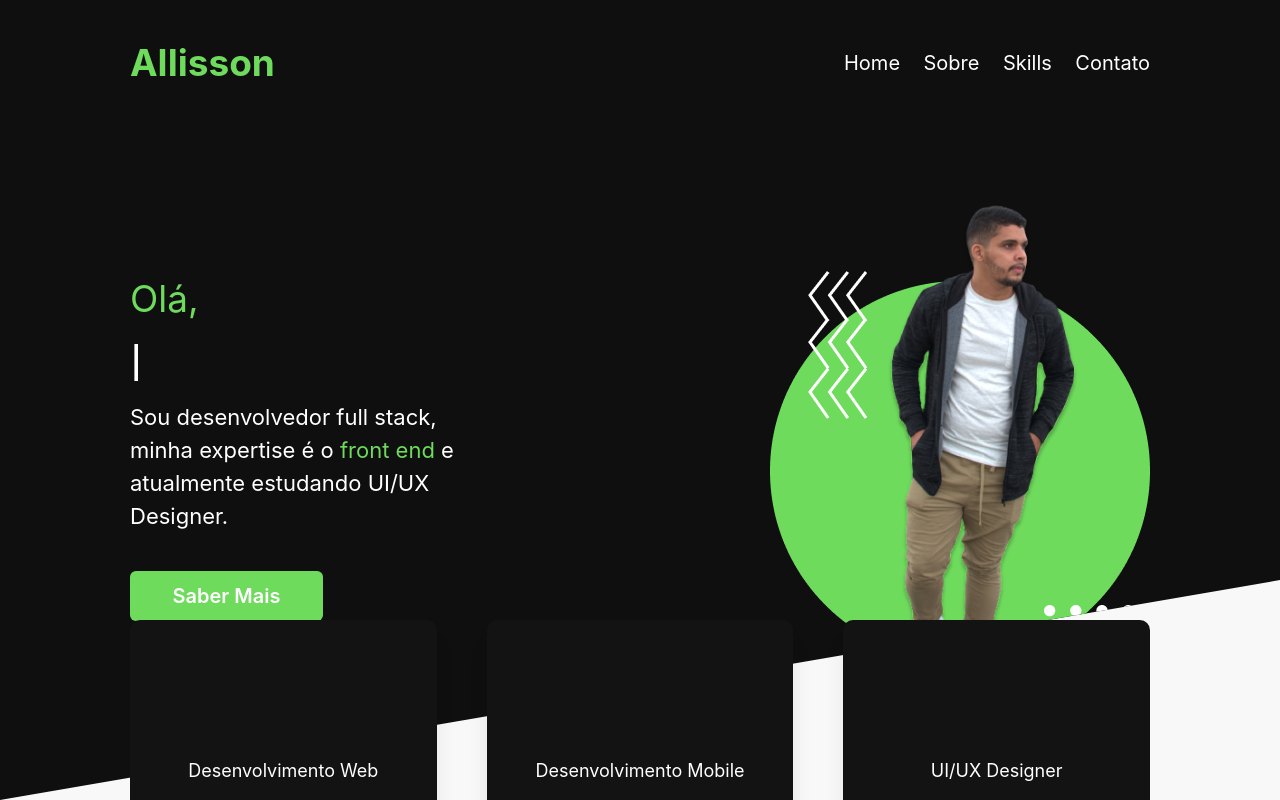
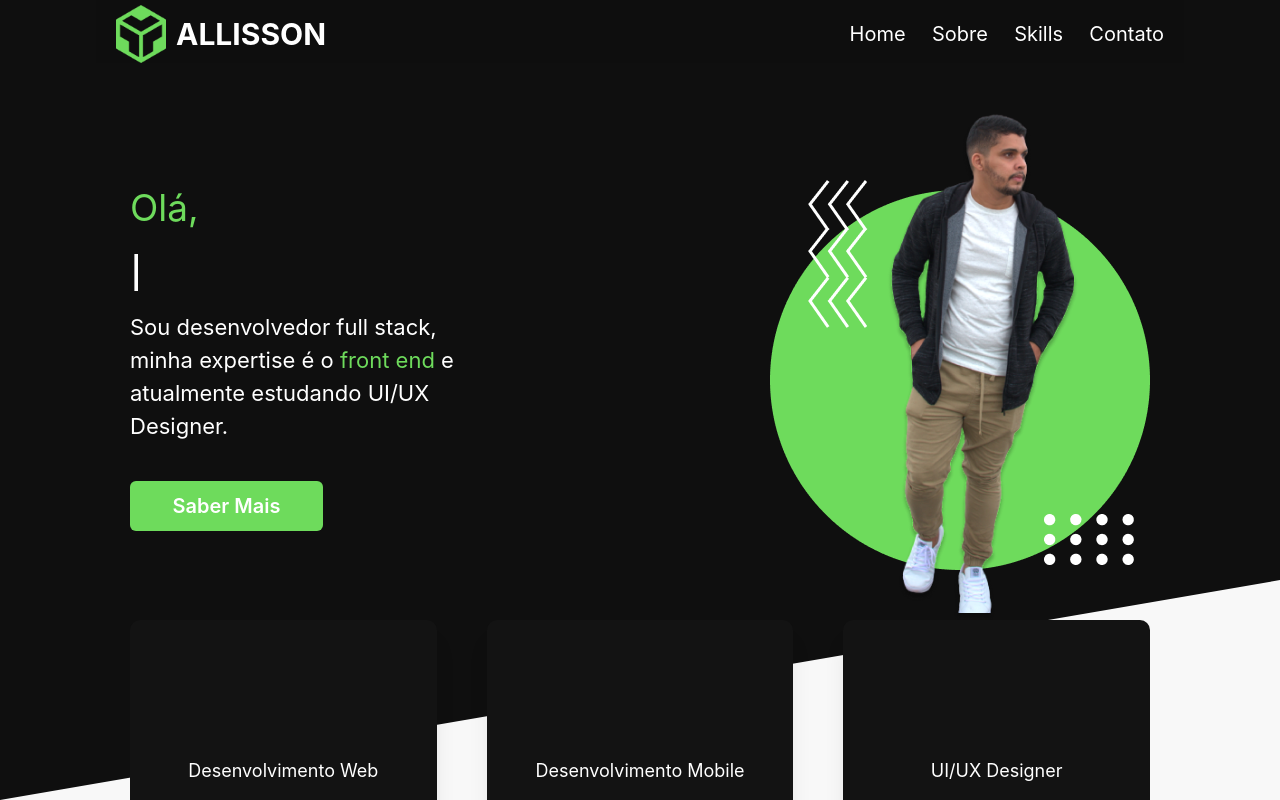
Before and after one commit to Allisson-Lima-Dev/portfolio-dev-allisson, a Next.js app: page / in a window 1280 px wide. Shown: the top 800 px of the page. Built offline with nearby package versions, Linux system fonts and the light colour scheme; some icons are missing.

Commit message:
refactor: atualizando header e o menu

```diff
--- a/src/components/header/index.tsx
+++ b/src/components/header/index.tsx
@@ -1,19 +1,86 @@
 import React from "react";
-import { Flex, Text, Box } from "@chakra-ui/react";
+import {
+  Avatar,
+  AvatarGroup,
+  Box,
+  Button,
+  Drawer,
+  DrawerBody,
+  DrawerCloseButton,
+  DrawerContent,
+  DrawerFooter,
+  DrawerHeader,
+  DrawerOverlay,
+  Flex,
+  Image,
+  Menu,
+  MenuButton,
+  MenuItem,
+  MenuList,
+  Text,
+  useDisclosure,
+} from "@chakra-ui/react";
+import Router from "next/router";
+import Link from "next/link";
+import Logo from "~/assets/logo.png";
+import { Icon } from "@iconify/react";
 
 export function Header() {
+  const asPath = Router.asPath;
+  const { isOpen, onOpen, onClose } = useDisclosure();
+  const btnRef = React.useRef(null);
+  const routesPath = [
+    {
+      title: "Home",
+      path: "/",
+    },
+    {
+      title: "Quem somos",
+      path: "",
+    },
+    {
+      title: "Serviços",
+      path: "",
+    },
+    {
+      title: "Tecnologia",
+      path: "",
+    },
+    {
+      title: "Contato",
+      path: "",
+    },
+  ];
   return (
     <Flex
-      w="full"
+      bg="#0f0f0f73"
+      left={"50%"}
+      top={"0"}
+      transform="translate(-50%, 0)"
+      maxW="1420px"
+      mx="auto"
+      w={{ base: "95%", md: "95%", lg: "100%", xl: "85%" }}
+      pt="5px"
+      px={{ base: "10px", md: "40px", xl: "20px" }}
       color="#fff"
       justify="space-between"
       align={"center"}
-      mt="35px"
-      zIndex={1000}
+      // mt="35px"
+      // mb={{ base: "15px", lg: "0" }}
+      zIndex={2000}
+      position="fixed"
     >
-      <Text fontSize={"37px"} fontWeight="bold" color={"#6EDB5C"}>
-        Allisson
-      </Text>
+      <Flex align={"center"}>
+        <Image src={Logo.src} alt="logo" w={{ base: "30px", lg: "50px" }} />
+        <Text
+          fontSize={{ base: "20px", lg: "30px" }}
+          fontWeight="bold"
+          color={"#FFF"}
+          ml="10px"
+        >
+          ALLISSON
+        </Text>
+      </Flex>
       <Flex
         w="30%"
         justifyContent={"space-between"}
@@ -25,6 +92,48 @@ export function Header() {
         <Text>Skills</Text>
         <Text>Contato</Text>
       </Flex>
+      <Box display={{ base: "flex", lg: "none" }} zIndex={2000}>
+        <Icon icon="gg:menu" onClick={onOpen} color="#ffff" width={"30px"} />
+        {/* <HiOutlineMenuAlt2 onClick={onOpen} size={30} color="#ffff" /> */}
+      </Box>
+
+      <Drawer
+        isOpen={isOpen}
+        placement="right"
+        onClose={onClose}
+        finalFocusRef={btnRef}
+      >
+        <DrawerOverlay />
+        <DrawerContent bg={"#0f0f0f"} color="#fff" zIndex={3000}>
+          <DrawerCloseButton />
+          <DrawerHeader alignItems={"center"}>
+            <Flex align={"center"}>
+              <Image src={Logo.src} alt="Icone Logo" w="30px" />
+            </Flex>
+          </DrawerHeader>
+
+          <DrawerBody>
+            {routesPath.map((item, index) => (
+              <Flex
+                align="center"
+                // w="80%"
+                p="8px"
+                borderRadius={"5px"}
+                my="5px"
+                key={index}
+                color={item.path === asPath ? "#ffffff" : "#fff"}
+                bg={item.path === asPath ? "#6EDB5C" : "transparent"}
+              >
+                <Box ml="10px" fontSize={"18px"}>
+                  <Link href={item.path}>{item.title}</Link>
+                </Box>
+              </Flex>
+            ))}
+          </DrawerBody>
+
+          <DrawerFooter></DrawerFooter>
+        </DrawerContent>
+      </Drawer>
     </Flex>
   );
 }
--- a/src/pages/index.tsx
+++ b/src/pages/index.tsx
@@ -4,8 +4,8 @@ import {
   CardAbout,
   Header,
   Layout,
-  RowSkills,
   CardSkill,
+  CardCertificate,
 } from "~/components/index";
 import { Particles as configParticles } from "../mocks/particles";
 import { Particles as configParticlesSkills } from "../mocks/particlesSkills";
@@ -39,6 +39,7 @@ export default function Home() {
 
   return (
     <Box bg="#f8f8f8">
+      <Header />
       <Flex
         bg="#0f0f0f"
         h={{ base: "1000px", lg: "100vh" }}
@@ -52,7 +53,6 @@ export default function Home() {
           options={configParticles()}
         />
         <Layout>
-          <Header />
           <Flex
             w="full"
             justifyContent="space-between"
@@ -95,12 +95,7 @@ export default function Home() {
               </Button>
             </Box>
             <Flex zIndex={2000} align="center" justify={"center"}>
-              <Image
-                src={ImageHome.src}
-                alt="Imagem do Allisson"
-                // w="100%"
-                // h="100%"
-              />
+              <Image src={ImageHome.src} alt="Imagem do Allisson" />
             </Flex>
           </Flex>
         </Layout>
@@ -109,7 +104,7 @@ export default function Home() {
         <Layout>
           <Flex>
             <Swiper
-              style={{ zIndex: 2000 }}
+              style={{ zIndex: 1000 }}
               slidesPerView={3}
               spaceBetween={5}
               // navigation={true}
@@ -157,23 +152,6 @@ export default function Home() {
               ))}
             </Swiper>
           </Flex>
-          {/* <Flex
-            w="full"
-            justify={{ base: "center", lg: "space-between" }}
-            align="center"
-            // id="ct"
-            flexDir={{ base: "column", lg: "row" }}
-          >
-            {DataAboutCard.slice(0, 3).map((item, idx) => (
-              <Box key={idx} zIndex={2000} mt="100px">
-                <CardAbout
-                  icon={item.icon}
-                  title={item.title}
-                  description={item.description}
-                />
-              </Box>
-            ))}
-          </Flex> */}
           <Flex
             w="full"
             justify={"space-between"}
@@ -342,7 +320,7 @@ export default function Home() {
                   navigation: false,
                 },
               }}
-              autoplay={{ delay: 3000, disableOnInteraction: false }}
+              autoplay={{ delay: 8000, disableOnInteraction: false }}
               keyboard={{
                 enabled: true,
               }}
@@ -364,6 +342,11 @@ export default function Home() {
               ))}
             </Swiper>
           </Flex>
+          <CardCertificate
+            title="REACT NATIVE: CRIANDO TESTES PARA SUA APLICAÇÃO"
+            description="Lorem ipsum dolor sit amet consectetur, adipisicing elit. Vel ipsa alias quidem temporibus incidunt eos similique explicabo fuga, unde voluptatem fugit enim iusto rem corporis quae? Accusamus eligendi autem voluptatibus."
+            icon="clarity:design-line"
+          />
         </Layout>
       </Flex>
     </Box>
```
